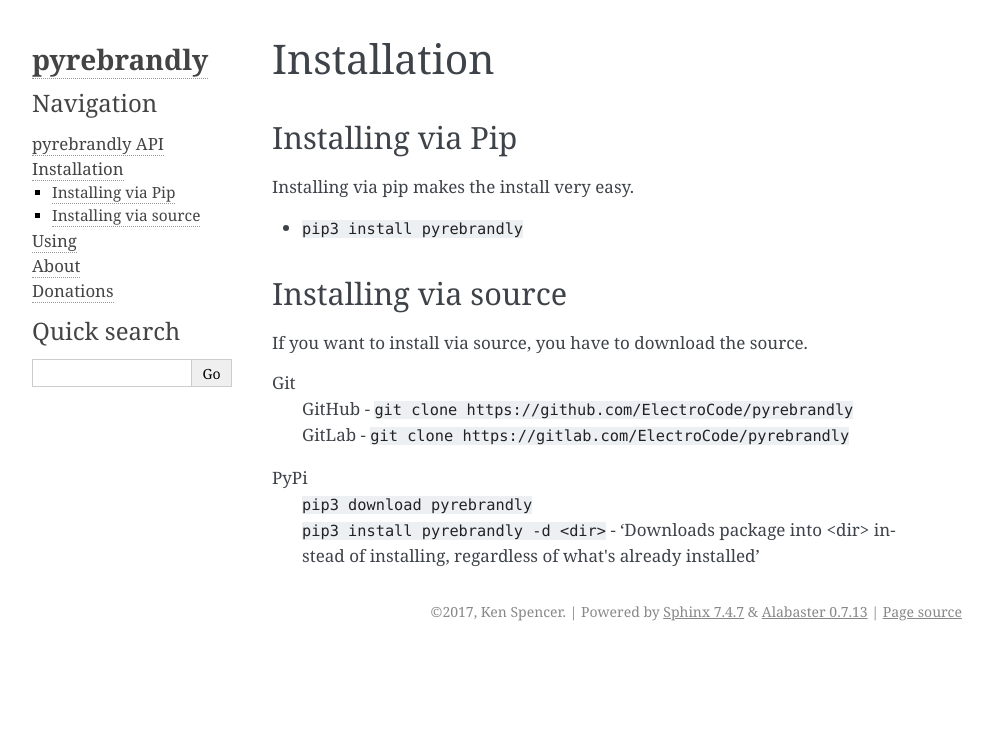
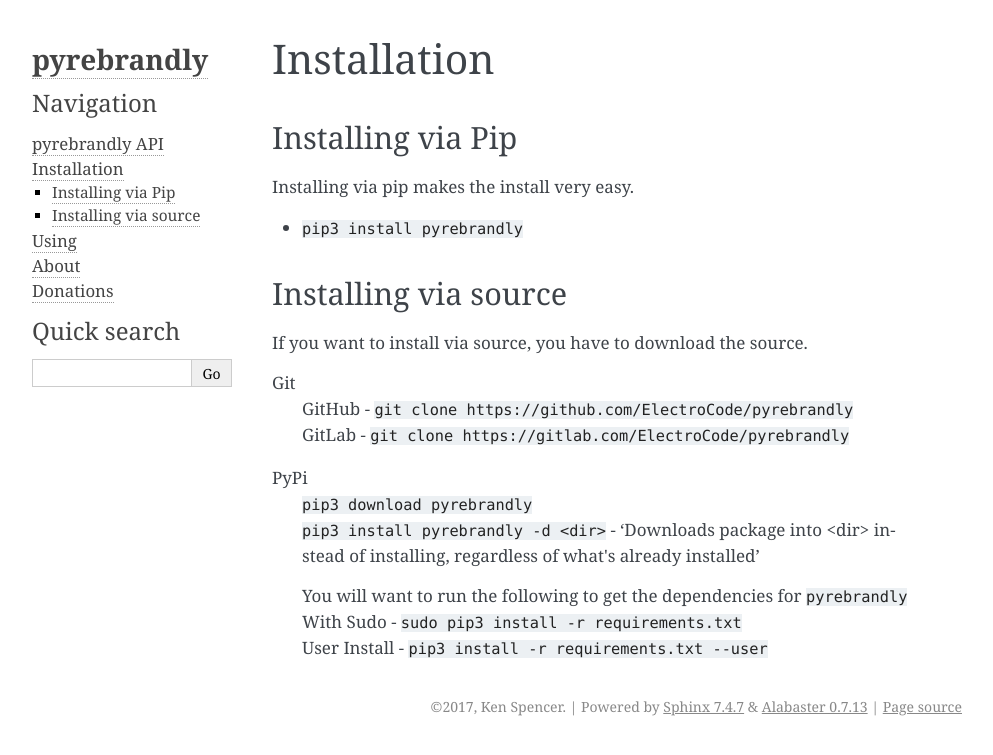
Before and after one commit to ElectroCode/pyrebrandly, a Sphinx documentation site: the page built from docs/installation.rst, in a window 1280 px wide. Shown: the top 755 px of the page, without its empty margins (148-1141 px from the left). Built offline with Sphinx 7.4.7, drawn with Linux system fonts in a browser that asks for light colours; cross-references to code outside the pages are shown as plain code.

Commit message:
pyrebrandly: misc updates, fixes and the like

```diff
--- a/docs/installation.rst
+++ b/docs/installation.rst
@@ -23,3 +23,7 @@ Git
 PyPi
     | ``pip3 download pyrebrandly``
     | ``pip3 install pyrebrandly -d <dir>`` - 'Downloads package into <dir> instead of installing, regardless of what\'s already installed'
+
+    | You will want to run the following to get the dependencies for :bold:`pyrebrandly`
+    | With Sudo - ``sudo pip3 install -r requirements.txt``
+    | User Install - ``pip3 install -r requirements.txt --user``
--- a/docs/pyrebrandly/index.rst
+++ b/docs/pyrebrandly/index.rst
@@ -2,6 +2,7 @@ pyrebrandly API
 ===============
 
 .. toctree::
+    :hidden:
     :glob:
     :maxdepth: 2
 
--- a/requirements.txt
+++ b/requirements.txt
@@ -1,3 +1,5 @@
+pyyaml>=3.12
+yamlordereddictloader>=0.3.0
 requests>=2.10.0
 click>=6.7
 orderedattrdict>=1.4.3
```
Also changed, not shown: 2 other files.
